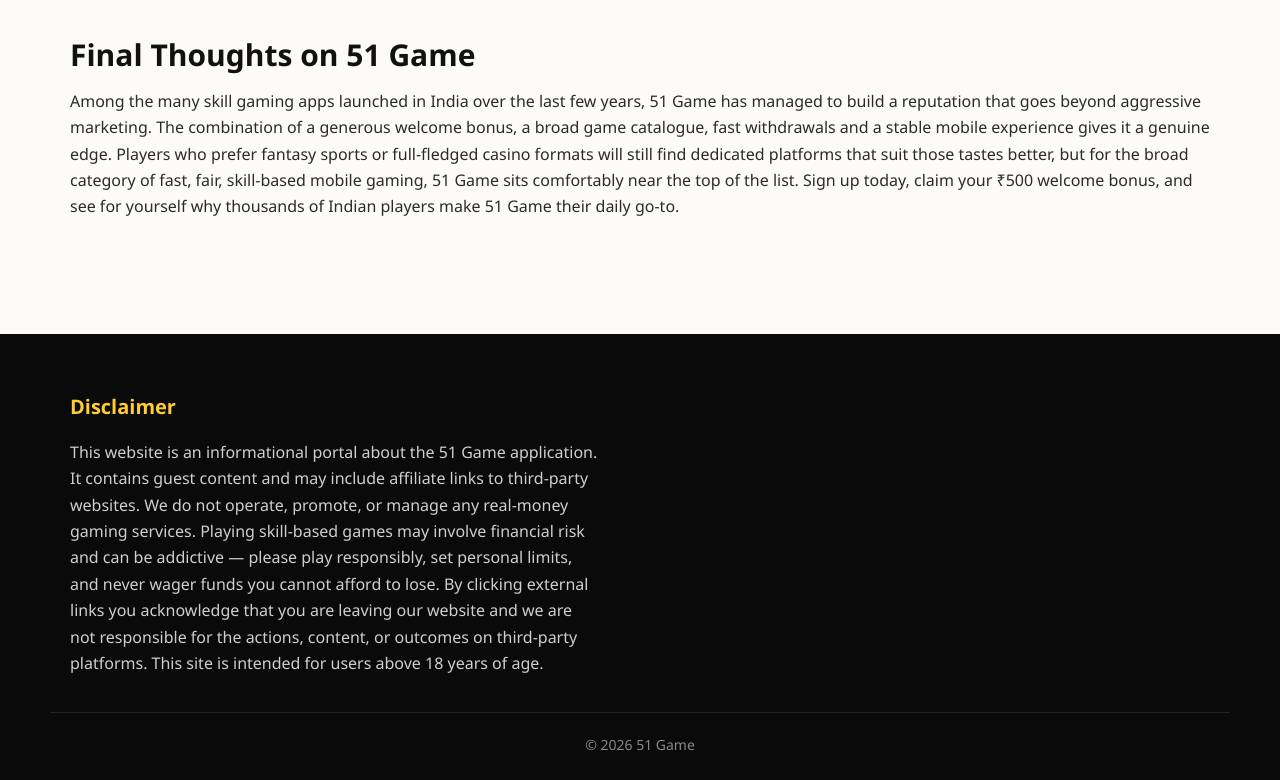
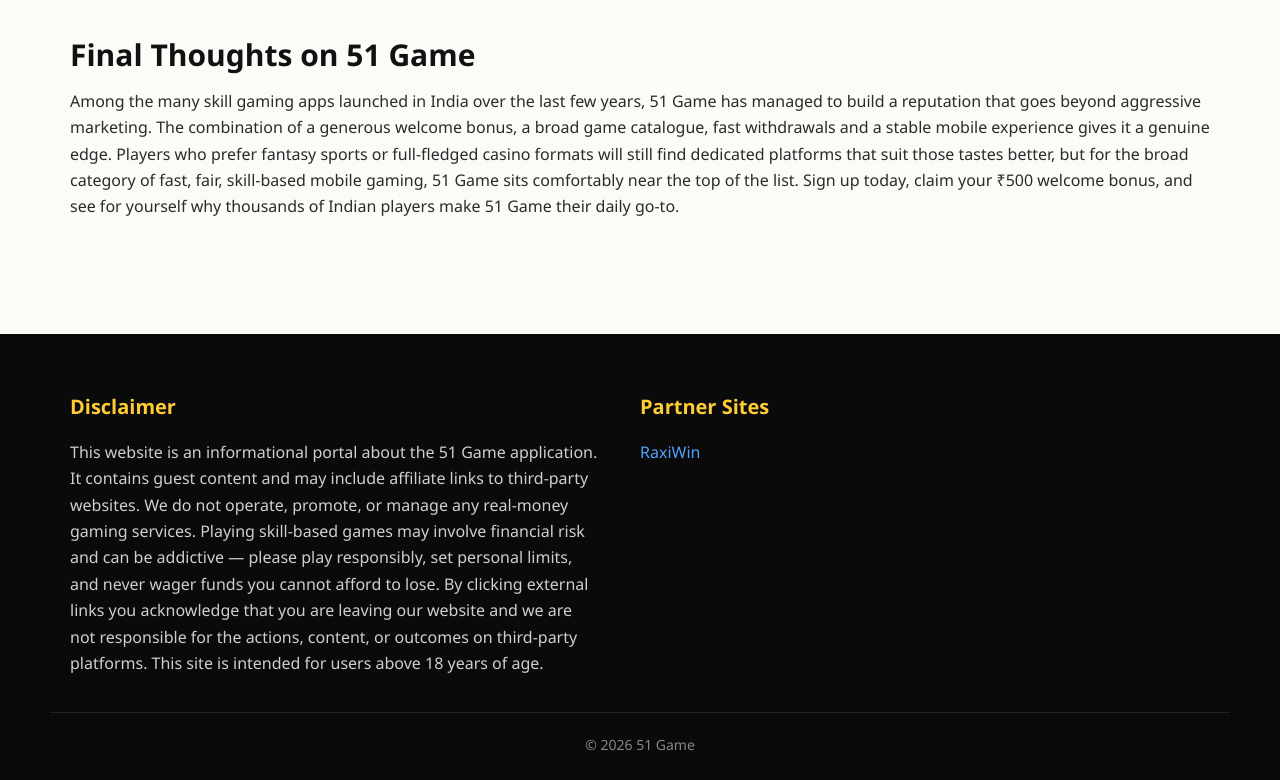
Before and after one commit to Prince04u/https-51game.hindisuccessstories.in-, a plain HTML site: page index.html in a window 1280 px wide. Shown: the part 4809-5589 px from the top of the page. Drawn offline with Linux system fonts and the light colour scheme.

Commit message:
Update index.html

```diff
--- a/index.html
+++ b/index.html
@@ -206,6 +206,15 @@
       <p>This website is an informational portal about the 51 Game application. It contains guest content and may include affiliate links to third-party websites. We do not operate, promote, or manage any real-money gaming services. Playing skill-based games may involve financial risk and can be addictive — please play responsibly, set personal limits, and never wager funds you cannot afford to lose. By clicking external links you acknowledge that you are leaving our website and we are not responsible for the actions, content, or outcomes on third-party platforms. This site is intended for users above 18 years of age.</p>
     </div>
     <div>
+  <h4 class="footer-title">Partner Sites</h4>
+  <ul class="footer-links">
+    <li>
+      <a href="https://raxiwinngame.com/" target="_blank" rel="noopener noreferrer">
+        RaxiWin
+      </a>
+    </li>
+  </ul>
+</div>
       </ul>
     </div>
     <div>
```
